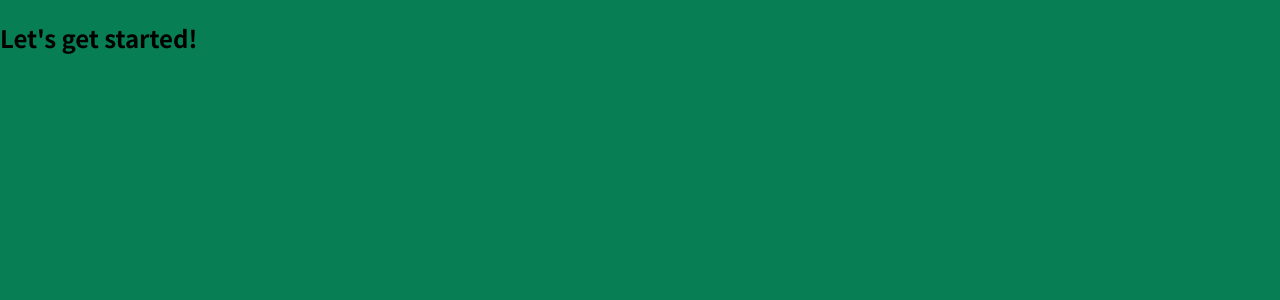
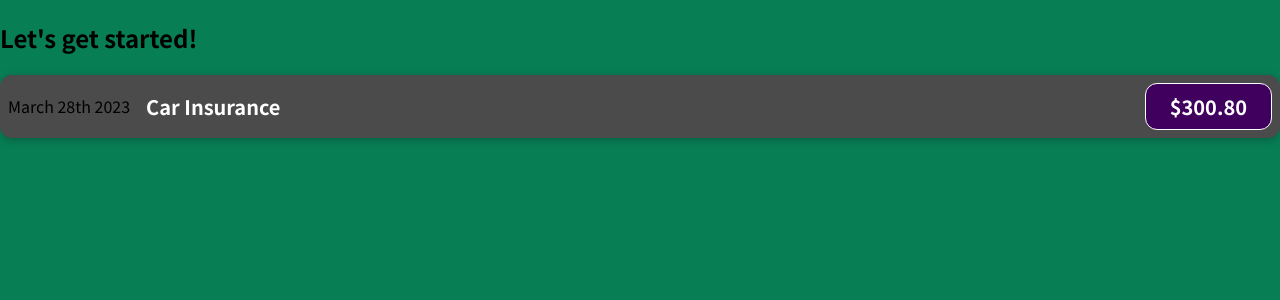
Before and after one commit to Tetre101/Expense-tracker, a JavaScript app: page / in a window 1280 px wide. Shown: the top 300 px of the page. Built offline with nearby package versions, Linux system fonts and the light colour scheme.

Commit message:
setup for expense component and initail styling

```diff
--- a/src/App.js
+++ b/src/App.js
@@ -1,7 +1,10 @@
+import { ExpenseItem } from "./components/ExpenseItem";
+
 function App() {
   return (
     <div>
       <h2>Let's get started!</h2>
+      <ExpenseItem></ExpenseItem>
     </div>
   );
 }
--- /dev/null
+++ b/src/components/ExpenseItem.css
@@ -0,0 +1,56 @@
+.expense-item {
+  display: flex;
+  justify-content: space-between;
+  align-items: center;
+  box-shadow: 0 2px 8px rgba(0, 0, 0, 0.25);
+  padding: 0.5rem;
+  margin: 1rem 0;
+  border-radius: 12px;
+  background-color: #4b4b4b;
+}
+
+.expense-item__description {
+  display: flex;
+  flex-direction: column;
+  gap: 1rem;
+  align-items: flex-end;
+  flex-flow: column-reverse;
+  justify-content: flex-start;
+  flex: 1;
+}
+
+.expense-item h2 {
+  color: #3a3a3a;
+  font-size: 1rem;
+  flex: 1;
+  margin: 0 1rem;
+  color: white;
+}
+
+.expense-item__price {
+  font-size: 1rem;
+  font-weight: bold;
+  color: white;
+  background-color: #40005d;
+  border: 1px solid white;
+  padding: 0.5rem;
+  border-radius: 12px;
+}
+
+@media (min-width: 580px) {
+  .expense-item__description {
+    flex-direction: row;
+    align-items: center;
+    justify-content: flex-start;
+    flex: 1;
+  }
+
+  .expense-item__description h2 {
+    font-size: 1.25rem;
+  }
+
+  .expense-item__price {
+    font-size: 1.25rem;
+    padding: 0.5rem 1.5rem;
+  }
+}
--- /dev/null
+++ b/src/components/ExpenseItem.js
@@ -0,0 +1,13 @@
+import "./ExpenseItem.css";
+
+export const ExpenseItem = () => {
+  return (
+    <div className="expense-item">
+      <div>March 28th 2023</div>
+      <div className="expense-item__description">
+        <h2>Car Insurance</h2>
+        <div className="expense-item__price">$300.80</div>
+      </div>
+    </div>
+  );
+};
```
